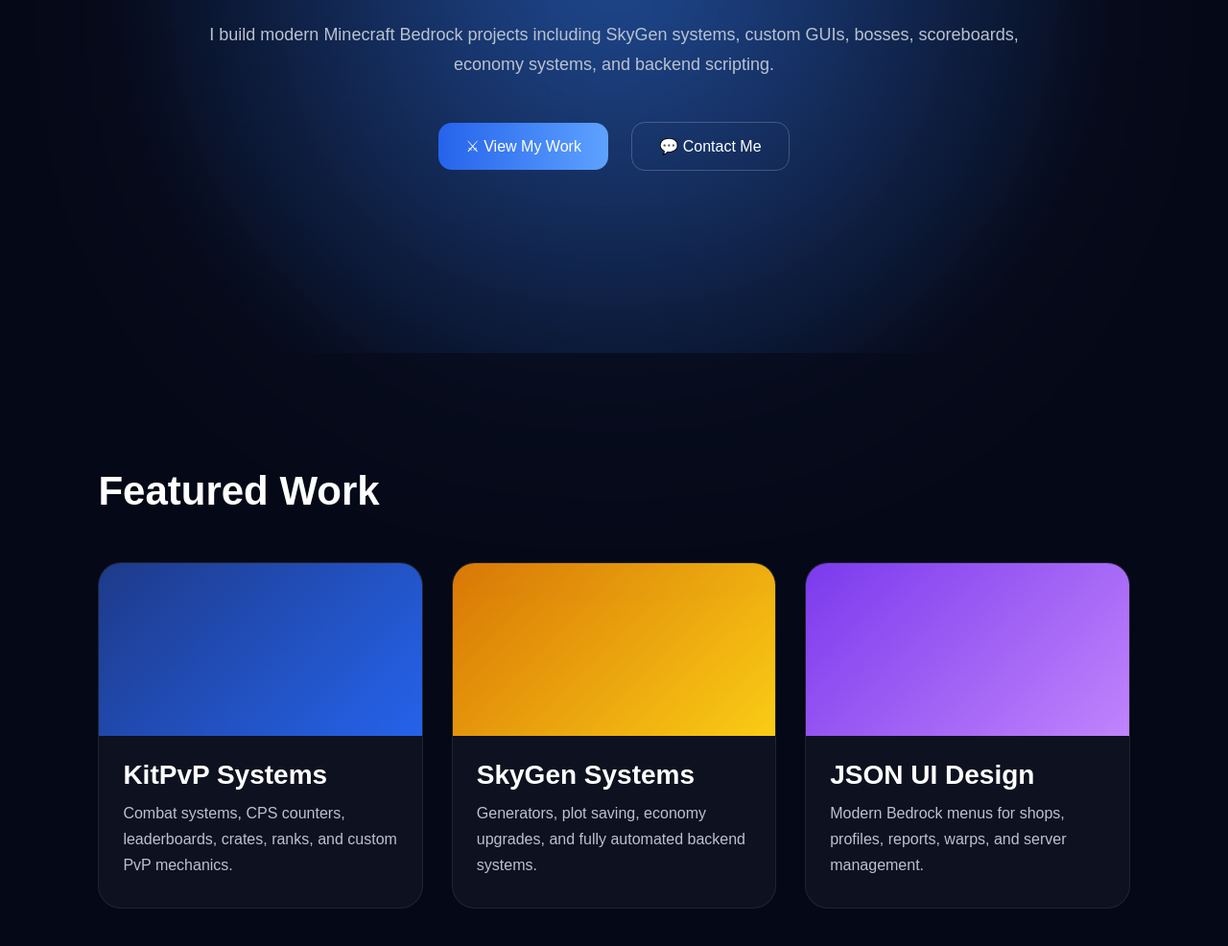
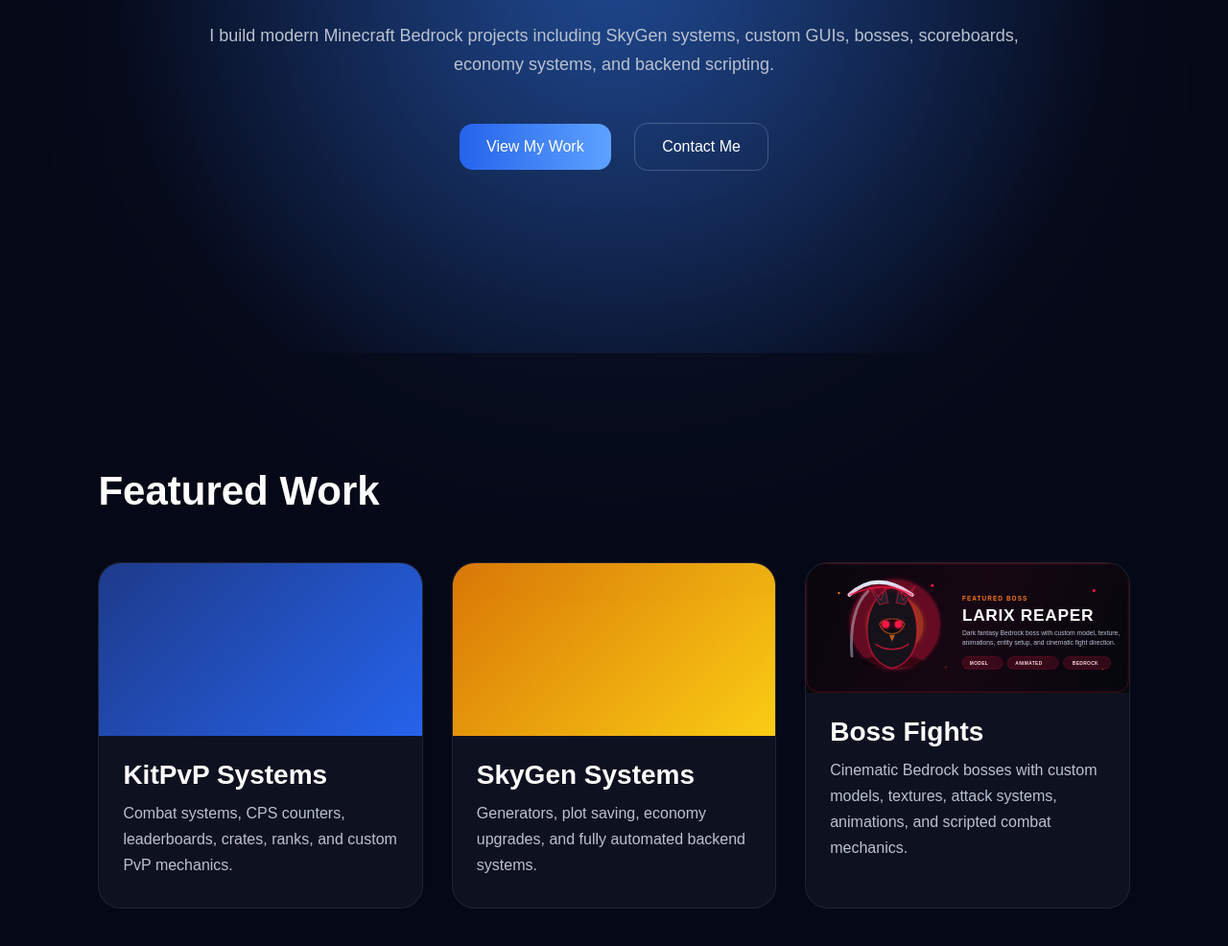
Before and after one commit to MrTacoL/mrtacol.github.io, a plain HTML site: page index.html in a window 1280 px wide. Shown: the part 432-1418 px from the top of the page at 96% size. Drawn offline with Linux system fonts and the light colour scheme.

Commit message:
Add rendered Boss Fights section

```diff
--- a/index.html
+++ b/index.html
@@ -15,7 +15,6 @@
 <a href="#contact">Contact</a>
 </nav>
 </header>
-
 <section class="hero">
 <div class="overlay"></div>
 <div class="content">
@@ -23,12 +22,11 @@
 <h1>Custom Bedrock Add-ons, PvP Systems, GUIs & Server Experiences</h1>
 <p>I build modern Minecraft Bedrock projects including SkyGen systems, custom GUIs, bosses, scoreboards, economy systems, and backend scripting.</p>
 <div class="buttons">
-<a class="primary" href="#work">⚔ View My Work</a>
-<a class="secondary" href="#contact">💬 Contact Me</a>
+<a class="primary" href="#work">View My Work</a>
+<a class="secondary" href="#contact">Contact Me</a>
 </div>
 </div>
 </section>
-
 <section id="work">
 <h2>Featured Work</h2>
 <div class="cards">
@@ -43,13 +41,14 @@
 <p>Generators, plot saving, economy upgrades, and fully automated backend systems.</p>
 </div>
 <div class="card">
-<div class="image gui"></div>
-<h3>JSON UI Design</h3>
-<p>Modern Bedrock menus for shops, profiles, reports, warps, and server management.</p>
+<div class="image" style="height:auto;padding:0;overflow:hidden;background:#090909;">
+<img src="assets/larix-reaper-boss-card.svg" alt="Larix Reaper" style="width:100%;display:block;">
+</div>
+<h3>Boss Fights</h3>
+<p>Cinematic Bedrock bosses with custom models, textures, attack systems, animations, and scripted combat mechanics.</p>
 </div>
 </div>
 </section>
-
 <section id="services">
 <h2>Services</h2>
 <div class="service-grid">
@@ -61,7 +60,6 @@
 <div>Backend Scripting</div>
 </div>
 </section>
-
 <section id="contact">
 <h2>Contact</h2>
 <div class="contact-card">
```
